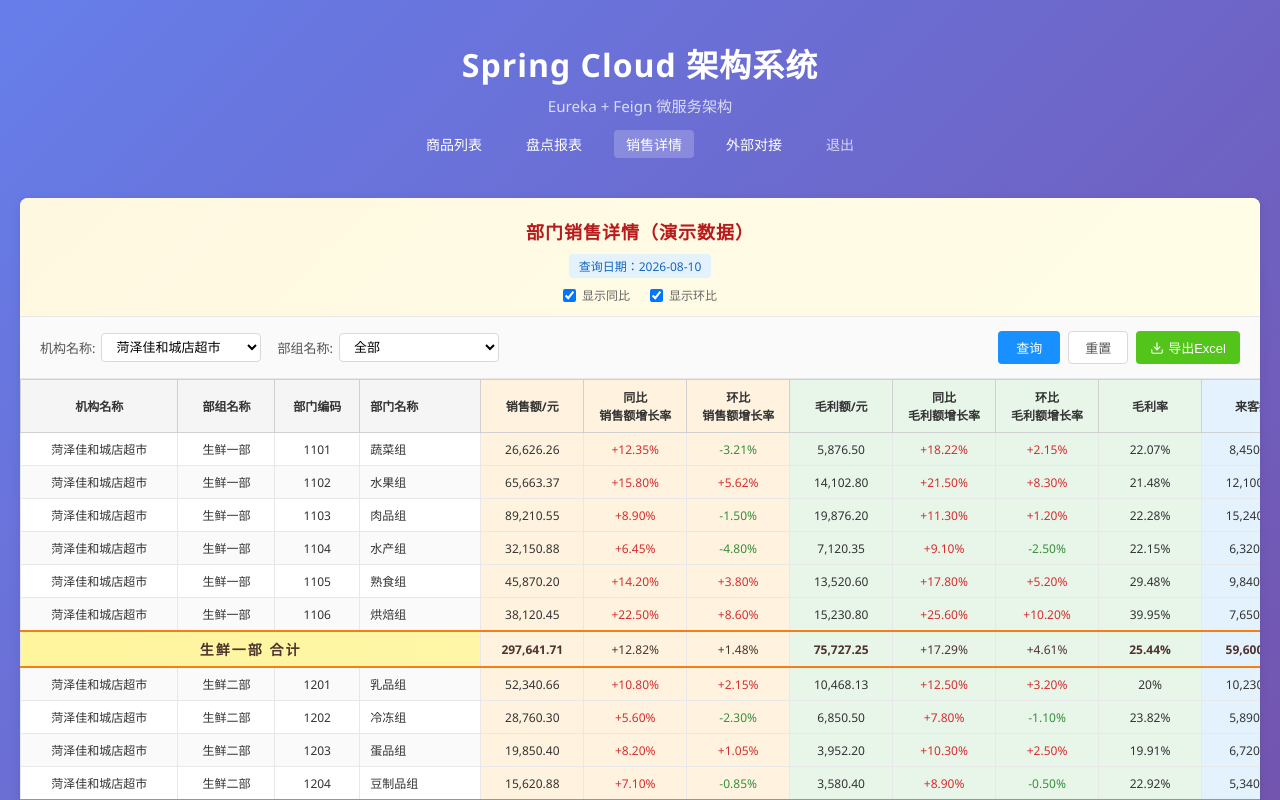
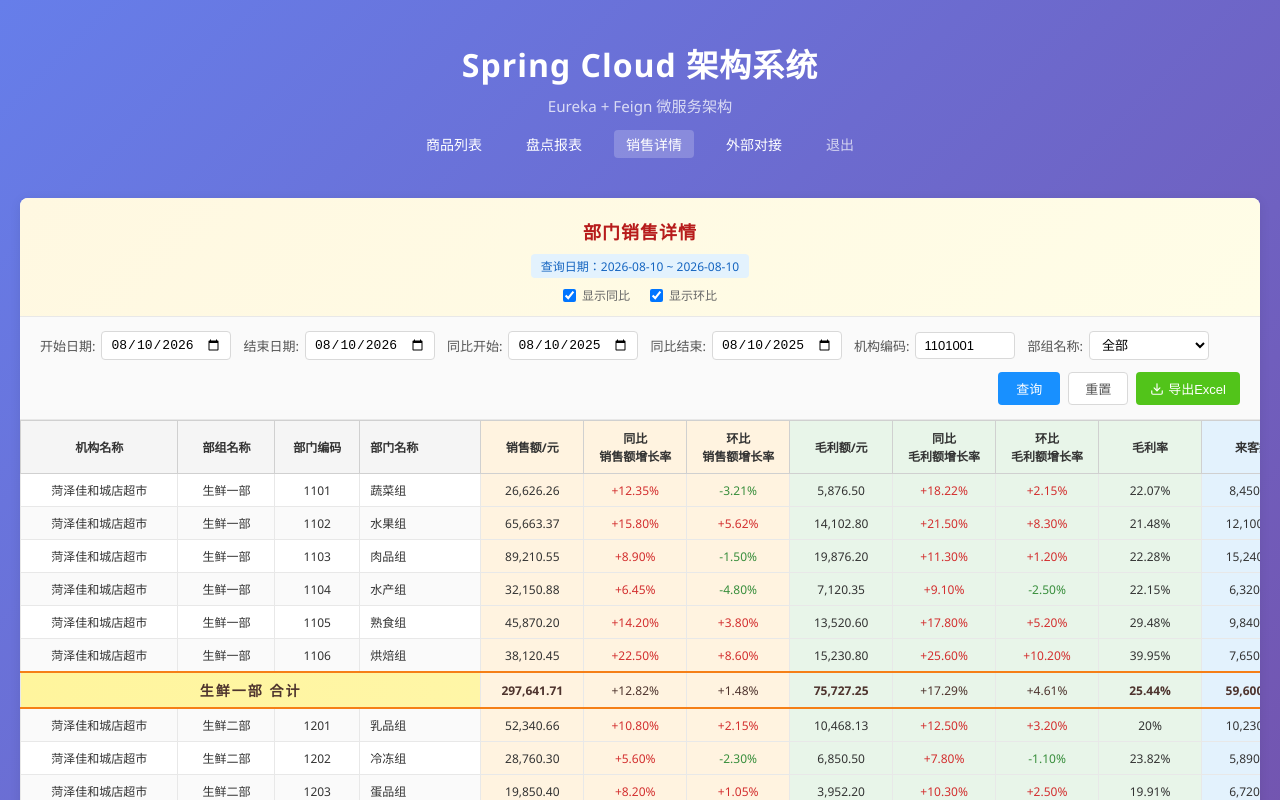
Before and after one commit to jidachuan123/MyVue, a Vue app: page /sales-detail in a window 1280 px wide. Shown: the top 800 px of the page. Built offline with nearby package versions, Linux system fonts and the light colour scheme; sample sign-in values are in the browser's storage.

Commit message:
调整前端页面输入参数，以及机构名称，取后端的实际的值

```diff
--- a/src/views/SalesDetail.vue
+++ b/src/views/SalesDetail.vue
@@ -1,11 +1,63 @@
 <script setup>
 import { ref, computed } from 'vue'
+import request from '../utils/request'
 
 // ========== 同比/环比列显隐开关 ==========
 const showYoY = ref(true)
 const showMoM = ref(true)
 
-// ========== 写死数据 ==========
+// ========== 查询参数（用户输入，不写死） ==========
+const queryForm = ref({
+  startDate: '2026-08-10',
+  endDate: '2026-08-10',
+  cmpStartDate: '2025-08-10',
+  cmpEndDate: '2025-08-10',
+  orgCode: '1101001'
+})
+const deptGroupFilter = ref('')
+
+// ========== API 数据 ==========
+const apiData = ref(null)
+const apiLoading = ref(false)
+const apiError = ref('')
+
+async function fetchData() {
+  apiLoading.value = true
+  apiError.value = ''
+  try {
+    const res = await request.get('/provider/sales/detail', {
+      tenantId: '8',
+      startDate: queryForm.value.startDate,
+      endDate: queryForm.value.endDate,
+      cmpStartDate: queryForm.value.cmpStartDate,
+      cmpEndDate: queryForm.value.cmpEndDate,
+      orgCode: queryForm.value.orgCode,
+      deptLevels: '3',
+      showStore: '显示门店'
+    })
+    apiData.value = res
+  } catch (e) {
+    apiError.value = '数据加载失败: ' + (e.message || '未知错误')
+    apiData.value = null
+  } finally {
+    apiLoading.value = false
+  }
+}
+
+function resetForm() {
+  queryForm.value = {
+    startDate: '2026-08-10',
+    endDate: '2026-08-10',
+    cmpStartDate: '2025-08-10',
+    cmpEndDate: '2025-08-10',
+    orgCode: '1101001'
+  }
+  deptGroupFilter.value = ''
+  apiData.value = null
+  apiError.value = ''
+}
+
+// ========== 写死数据（后面逐步替换） ==========
 const rawData = [
   // 生鲜一部
   { orgName: '菏泽佳和城店超市', deptGroup: '生鲜一部', deptCode: '1101', deptName: '蔬菜组',
@@ -109,30 +161,54 @@
 ]
 
 // ========== 辅助函数 ==========
-// 求和
 function sum(rows, field) {
   return rows.reduce((s, r) => s + (Number(r[field]) || 0), 0)
 }
-
-// 根据当期值和增长率反推同期基值：prior = current / (1 + rate/100)
 function priorValue(current, rate) {
   if (rate == null) return current
   return current / (1 + rate / 100)
 }
-
-// 增长率 = (当期 - 同期) / |同期| × 100
 function calcRate(curSum, priorSum) {
   if (!priorSum || priorSum === 0) return 0
   return Number((((curSum - priorSum) / Math.abs(priorSum)) * 100).toFixed(2))
 }
 
+// ========== 合并数据源：API 返回后，按位置依次覆盖 4 列 ==========
+// 按部门编码前2位推导部组名称（确保 tableData 的分组过滤不受 API 机构名称影响）
+function getDeptGroup(code) {
+  if (!code) return ''
+  const prefix = String(code).substring(0, 2)
+  const map = { '11': '生鲜一部', '12': '生鲜二部', '13': '食品部', '15': '非食部' }
+  return map[prefix] || ''
+}
+
+const sourceData = computed(() => {
+  const api = apiData.value
+  if (!api || !api.length) return rawData
+  return rawData.map((row, i) => {
+    const ar = api[i]
+    if (!ar) return row
+    return {
+      ...row,
+      // API字段映射到前端列：机构名称→机构名称，部门编码3→部门编码，部门名称3→部门名称
+      // 部组名称由部门编码前缀推导（不受API字段影响，否则所有行部组相同）
+      orgName: ar['机构名称'] ?? row.orgName,
+      deptGroup: getDeptGroup(ar['部门编码3']) || row.deptGroup,
+      deptCode: ar['部门编码3'] ?? row.deptCode,
+      deptName: ar['部门名称3'] ?? row.deptName,
+    }
+  })
+})
+
 // ========== 构建表格数据（含小计和总计） ==========
 const tableData = computed(() => {
   const groups = ['生鲜一部', '生鲜二部', '食品部', '非食部']
+  const data = sourceData.value
   const result = []
 
   for (const g of groups) {
-    const rows = rawData.filter(r => r.deptGroup === g)
+    const rows = data.filter(r => r.deptGroup === g)
+    if (!rows.length) continue
     result.push(...rows)
 
     // ── 本期合计 ──
@@ -163,8 +239,6 @@
     const profitMoM   = calcRate(curProfit, priorMoM.profit)
     const customerYoY = calcRate(curCustomers, priorYoY.customers)
     const customerMoM = calcRate(curCustomers, priorMoM.customers)
-
-    // 客单价同比/环比：通过同期销售总额 / 同期来客总数推导
     const priorAvgPriceYoY = priorYoY.customers > 0 ? (priorYoY.sales / priorYoY.customers) : 0
     const priorAvgPriceMoM = priorMoM.customers > 0 ? (priorMoM.sales / priorMoM.customers) : 0
     const avgPriceYoY = priorAvgPriceYoY > 0 ? calcRate(avgPrice, priorAvgPriceYoY) : 0
@@ -206,7 +280,6 @@
   const tProfitMoM   = calcRate(tProfit, tPriorMoM.profit)
   const tCustomerYoY = calcRate(tCustomers, tPriorYoY.customers)
   const tCustomerMoM = calcRate(tCustomers, tPriorMoM.customers)
-
   const tPriorAvgPriceYoY = tPriorYoY.customers > 0 ? (tPriorYoY.sales / tPriorYoY.customers) : 0
   const tPriorAvgPriceMoM = tPriorMoM.customers > 0 ? (tPriorMoM.sales / tPriorMoM.customers) : 0
   const tAvgPriceYoY = tPriorAvgPriceYoY > 0 ? calcRate(tAvgPrice, tPriorAvgPriceYoY) : 0
@@ -224,22 +297,16 @@
   return result
 })
 
-// ========== 查询表单（纯展示） ==========
-const orgName = ref('菏泽佳和城店超市')
-const deptGroup = ref('')
-
 // ========== 格式化 ==========
 function formatAmount(n) {
   if (n === undefined || n === null) return ''
   return n.toLocaleString('zh-CN', { minimumFractionDigits: 2, maximumFractionDigits: 2 })
 }
-
 function formatRate(val) {
   if (val === undefined || val === null) return '-'
   const prefix = val > 0 ? '+' : ''
   return prefix + Number(val).toFixed(2) + '%'
 }
-
 function getRateClass(val) {
   if (val === undefined || val === null) return ''
   if (val > 0) return 'rate-up'
@@ -306,9 +373,10 @@
   <div class="sales-detail-page">
     <!-- 标题区域 -->
     <div class="page-header">
-      <h2>部门销售详情（演示数据）</h2>
+      <h2>部门销售详情</h2>
       <div class="date-info">
-        <span class="tag current">查询日期：2026-08-10</span>
+        <span class="tag current">查询日期：{{ queryForm.startDate }} ~ {{ queryForm.endDate }}</span>
+        <span v-if="apiData" class="tag loaded">已加载 {{ apiData.length }} 条API数据</span>
       </div>
       <div class="toggle-row">
         <label class="toggle-item">
@@ -324,14 +392,28 @@
     <div class="query-panel">
       <div class="query-row">
         <div class="query-item">
-          <label>机构名称:</label>
-          <select v-model="orgName">
-            <option>菏泽佳和城店超市</option>
-          </select>
+          <label>开始日期:</label>
+          <input type="date" v-model="queryForm.startDate" />
+        </div>
+        <div class="query-item">
+          <label>结束日期:</label>
+          <input type="date" v-model="queryForm.endDate" />
+        </div>
+        <div class="query-item">
+          <label>同比开始:</label>
+          <input type="date" v-model="queryForm.cmpStartDate" />
+        </div>
+        <div class="query-item">
+          <label>同比结束:</label>
+          <input type="date" v-model="queryForm.cmpEndDate" />
+        </div>
+        <div class="query-item">
+          <label>机构编码:</label>
+          <input type="text" v-model="queryForm.orgCode" placeholder="如 1101001" style="width:100px" />
         </div>
         <div class="query-item">
           <label>部组名称:</label>
-          <select v-model="deptGroup">
+          <select v-model="deptGroupFilter">
             <option value="">全部</option>
             <option>生鲜一部</option>
             <option>生鲜二部</option>
@@ -340,8 +422,10 @@
           </select>
         </div>
         <div class="query-actions">
-          <button class="btn-primary" @click="() => {}">查询</button>
-          <button class="btn-default" @click="() => {}">重置</button>
+          <button class="btn-primary" @click="fetchData" :disabled="apiLoading">
+            {{ apiLoading ? '查询中...' : '查询' }}
+          </button>
+          <button class="btn-default" @click="resetForm">重置</button>
           <button class="btn-export" @click="exportExcel">
             <svg width="14" height="14" viewBox="0 0 24 24" fill="none" stroke="currentColor" stroke-width="2" stroke-linecap="round" stroke-linejoin="round">
               <path d="M21 15v4a2 2 0 0 1-2 2H5a2 2 0 0 1-2-2v-4"/>
@@ -352,6 +436,7 @@
           </button>
         </div>
       </div>
+      <div class="query-error" v-if="apiError">{{ apiError }}</div>
     </div>
 
     <!-- 表格 -->
@@ -481,6 +566,10 @@
   background: #e3f2fd;
   color: #1565c0;
 }
+.tag.loaded {
+  background: #e8f5e9;
+  color: #2e7d32;
+}
 .toggle-row {
   display: flex;
   justify-content: center;
@@ -508,7 +597,7 @@
 }
 .query-row {
   display: flex;
-  gap: 16px;
+  gap: 12px;
   align-items: center;
   flex-wrap: wrap;
 }
@@ -522,19 +611,31 @@
   color: #555;
   font-size: 13px;
 }
-.query-item select {
-  padding: 5px 10px;
+.query-item select,
+.query-item input[type="date"],
+.query-item input[type="text"] {
+  padding: 5px 8px;
   border: 1px solid #d9d9d9;
   border-radius: 4px;
   font-size: 13px;
   outline: none;
   background: #fff;
-  min-width: 160px;
+}
+.query-item input[type="date"] {
+  width: 130px;
+}
+.query-item select {
+  min-width: 120px;
 }
 .query-actions {
   display: flex;
   gap: 8px;
   margin-left: auto;
+}
+.query-error {
+  color: #d32f2f;
+  font-size: 12px;
+  margin-top: 6px;
 }
 .btn-primary {
   background: #1890ff;
@@ -547,6 +648,7 @@
   transition: background .2s;
 }
 .btn-primary:hover { background: #40a9ff; }
+.btn-primary:disabled { background: #91caff; cursor: not-allowed; }
 .btn-default {
   background: #fff;
   color: #555;
@@ -636,16 +738,6 @@
   border-bottom: 2px solid #f57f17 !important;
   color: #4e342e !important;
 }
-/* 小计行：所有列强制居中（覆盖 .col-num 的 right 对齐） */
-.sales-table tbody tr.subtotal td.col-merge,
-.sales-table tbody tr.subtotal td.col-num,
-.sales-table tbody tr.subtotal td.col-rate,
-.sales-table tbody tr.subtotal td.col-sales,
-.sales-table tbody tr.subtotal td.col-profit,
-.sales-table tbody tr.subtotal td.col-customer,
-.sales-table tbody tr.subtotal td.col-price {
-  text-align: center !important;
-}
 .subtotal:hover {
   background: linear-gradient(90deg, #fff176 0%, #fff59d 100%) !important;
 }
@@ -661,16 +753,6 @@
   border-bottom: 3px double #bf360c !important;
   color: #3e2723 !important;
 }
-/* 总计行：所有列强制居中（覆盖 .col-num 的 right 对齐） */
-.sales-table tbody tr.total td.col-merge,
-.sales-table tbody tr.total td.col-num,
-.sales-table tbody tr.total td.col-rate,
-.sales-table tbody tr.total td.col-sales,
-.sales-table tbody tr.total td.col-profit,
-.sales-table tbody tr.total td.col-customer,
-.sales-table tbody tr.total td.col-price {
-  text-align: center !important;
-}
 .total:hover {
   background: linear-gradient(90deg, #ffc107 0%, #ffb300 100%) !important;
 }
```
